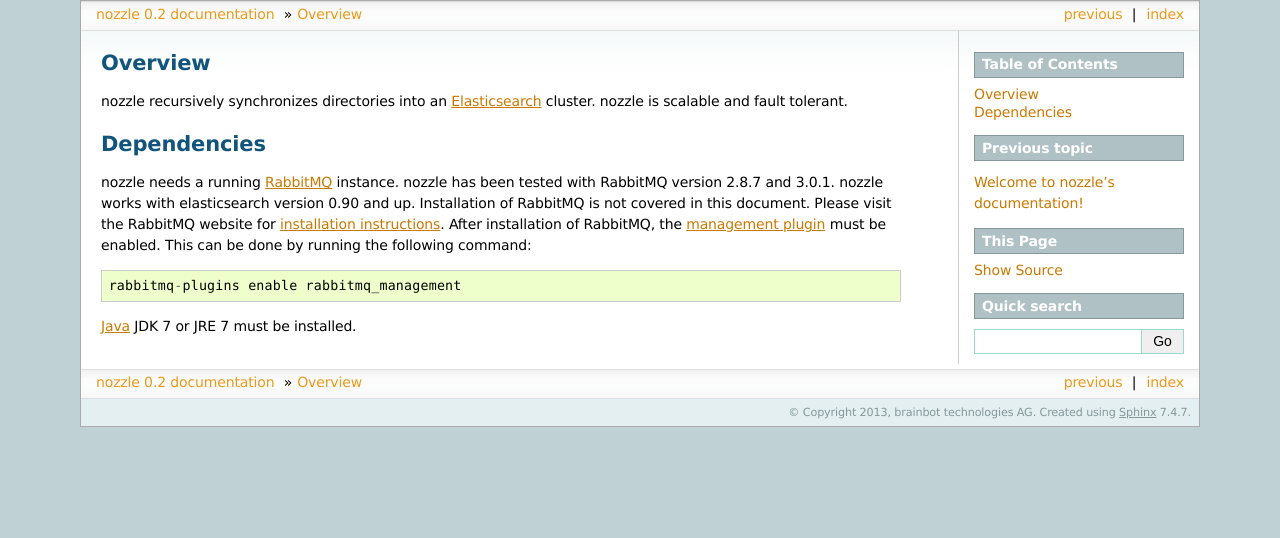
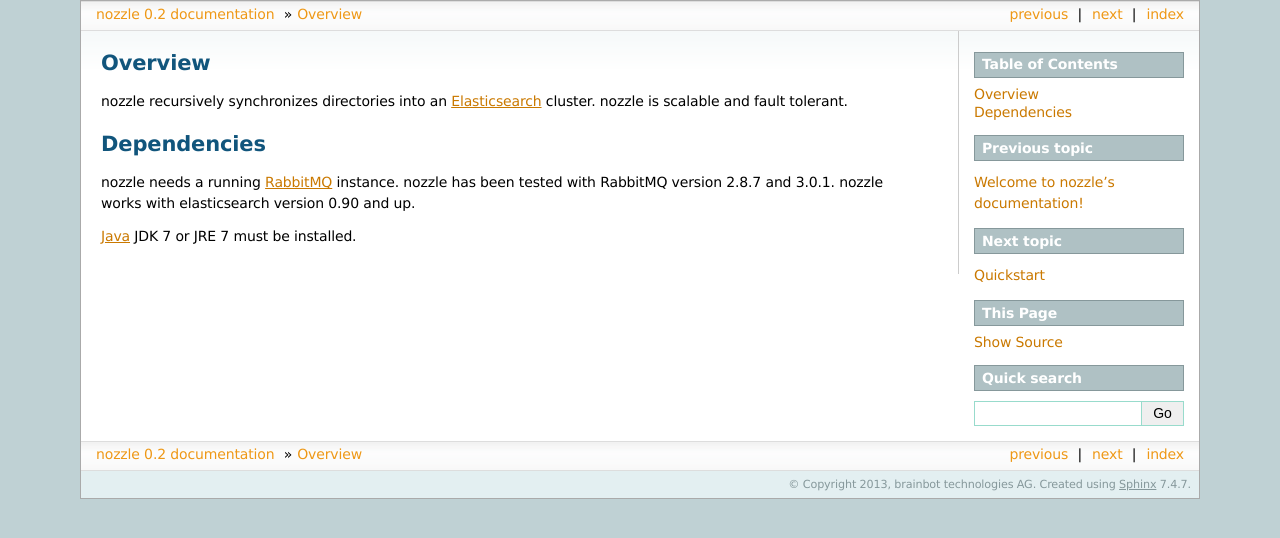
Before and after one commit to brainbot-com/es-nozzle, a Sphinx documentation site: the page built from doc/intro.rst, in a window 1280 px wide. Shown: the top 538 px of the page. Built offline with Sphinx 7.4.7, drawn with Linux system fonts in a browser that asks for light colours.

Commit message:
start quickstart section

```diff
--- a/doc/index.rst
+++ b/doc/index.rst
@@ -12,7 +12,7 @@ Contents:
    :maxdepth: 2
 
    intro
-
+   quickstart
 
 Indices and tables
 ==================
--- a/doc/intro.rst
+++ b/doc/intro.rst
@@ -7,15 +7,7 @@ Dependencies
 ==========================
 nozzle needs a running RabbitMQ_ instance. nozzle has been
 tested with RabbitMQ version 2.8.7 and 3.0.1. nozzle works with
-elasticsearch version 0.90 and up. Installation of RabbitMQ is not
-covered in this document. Please visit the RabbitMQ website for
-`installation instructions <http://www.rabbitmq.com/download.html>`_.
-After installation of RabbitMQ, the `management plugin`_ must be
-enabled. This can be done by running the following command::
-
-    rabbitmq-plugins enable rabbitmq_management
-
-
+elasticsearch version 0.90 and up.
 
 Java_ JDK 7 or JRE 7 must be installed.
 
```
Also changed, not shown: doc/quickstart.rst (added, +41 -0 lines).
